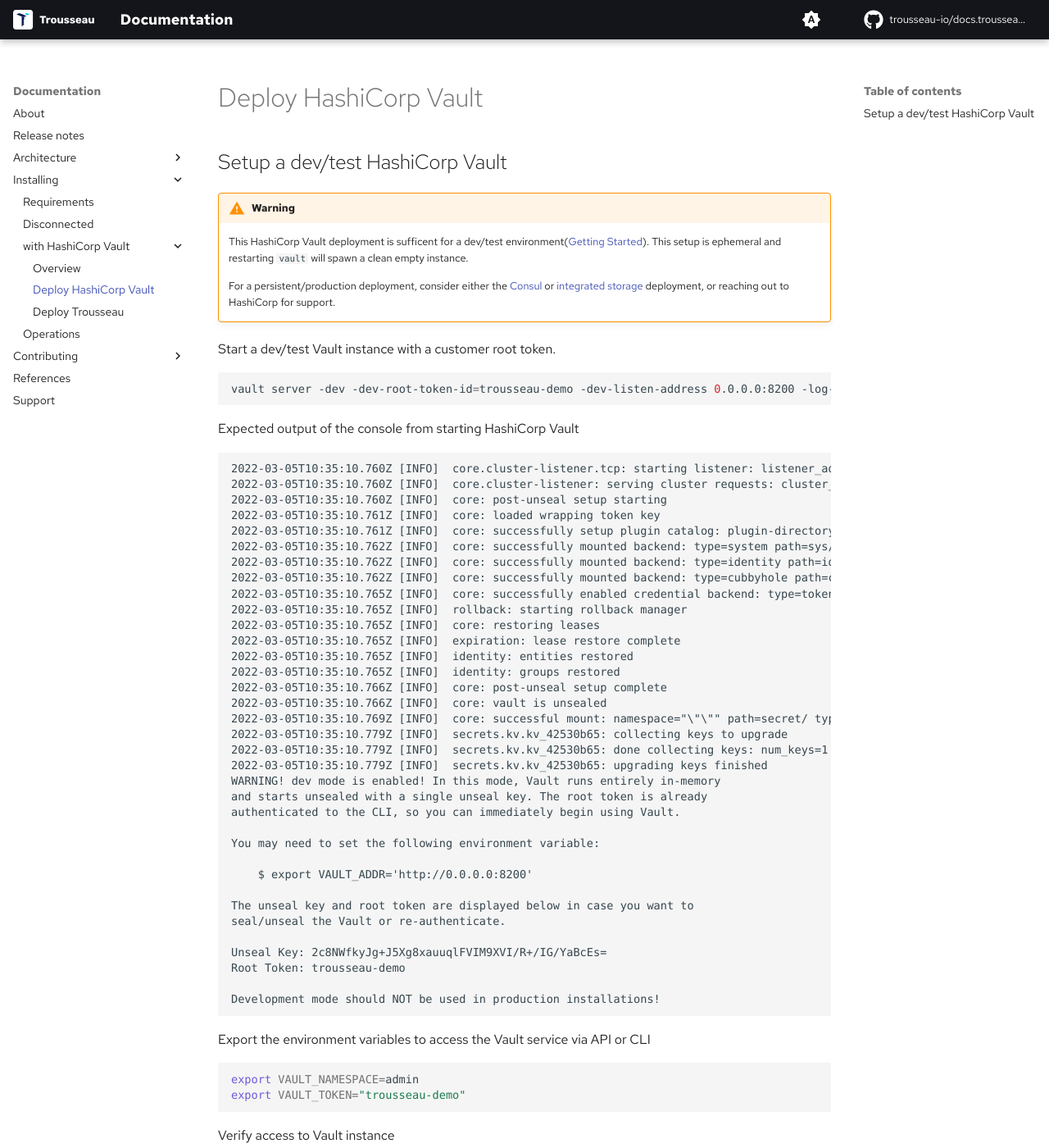
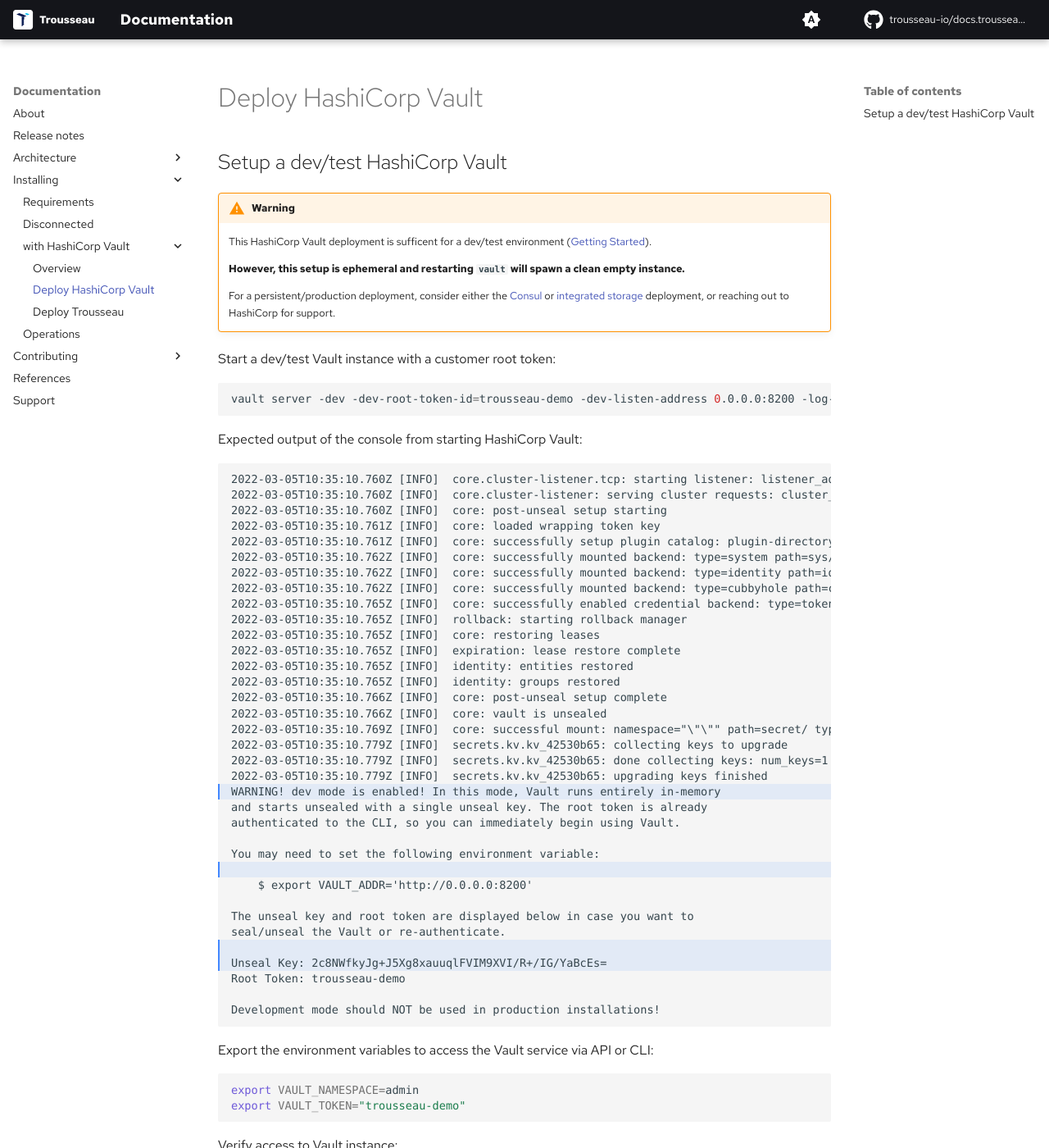
Before and after one commit to Trousseau-io/docs.trousseau.io, an MkDocs documentation site: the page built from docs/trousseau/setup-hashicorp-vault.md, in a window 1280 px wide and 1400 px high. Shown: the whole window at 82% size. Built offline with MkDocs 1.6.1 and Material for MkDocs 9.7.7, drawn with Linux system fonts in a browser that asks for light colours; some web fonts are replaced; comment, search, counter and statistics services are not loaded.

Commit message:
Update setup-hashicorp-vault.md

````diff
--- a/docs/trousseau/setup-hashicorp-vault.md
+++ b/docs/trousseau/setup-hashicorp-vault.md
@@ -2,18 +2,20 @@
 ## Setup a dev/test HashiCorp Vault
 
 !!! warning
-    This HashiCorp Vault deployment is sufficent for a dev/test environment([Getting Started](https://learn.hashicorp.com/tutorials/vault/getting-started-dev-server?in=vault/getting-started)). This setup is ephemeral and restarting ```vault``` will spawn a clean empty instance.
+    This HashiCorp Vault deployment is sufficent for a dev/test environment ([Getting Started](https://learn.hashicorp.com/tutorials/vault/getting-started-dev-server?in=vault/getting-started)).
+
+    **However, this setup is ephemeral and restarting ```vault``` will spawn a clean empty instance.**
 
     For a persistent/production deployment, consider either the [Consul](https://learn.hashicorp.com/collections/vault/day-one-consul) or [integrated storage](https://learn.hashicorp.com/collections/vault/day-one-raft) deployment, or reaching out to HashiCorp for support.
 
 
-Start a dev/test Vault instance with a customer root token.
+Start a dev/test Vault instance with a customer root token:
 ```bash
 vault server -dev -dev-root-token-id=trousseau-demo -dev-listen-address 0.0.0.0:8200 -log-level=debug
 ```
 
-Expected output of the console from starting HashiCorp Vault
-```
+Expected output of the console from starting HashiCorp Vault:
+``` hl_lines="21 26 31 32"
 2022-03-05T10:35:10.760Z [INFO]  core.cluster-listener.tcp: starting listener: listener_address=0.0.0.0:8201
 2022-03-05T10:35:10.760Z [INFO]  core.cluster-listener: serving cluster requests: cluster_listen_address=[::]:8201
 2022-03-05T10:35:10.760Z [INFO]  core: post-unseal setup starting
@@ -51,13 +53,13 @@
 Development mode should NOT be used in production installations!
 ```
 
-Export the environment variables to access the Vault service via API or CLI
+Export the environment variables to access the Vault service via API or CLI:
 ```bash
 export VAULT_NAMESPACE=admin
 export VAULT_TOKEN="trousseau-demo"
 ```
 
-Verify access to Vault instance
+Verify access to Vault instance:
 ```bash
 vault status
 ```
````
